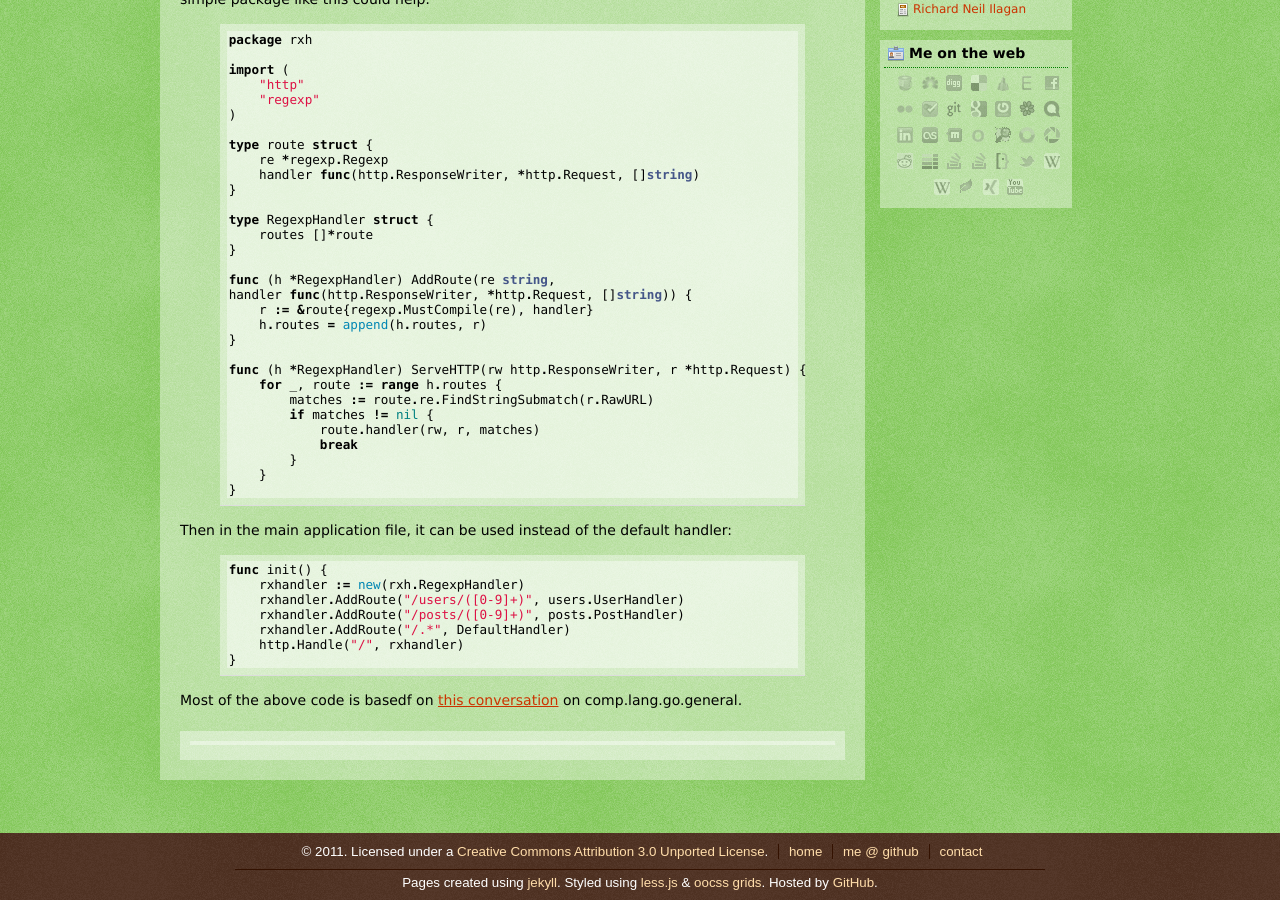
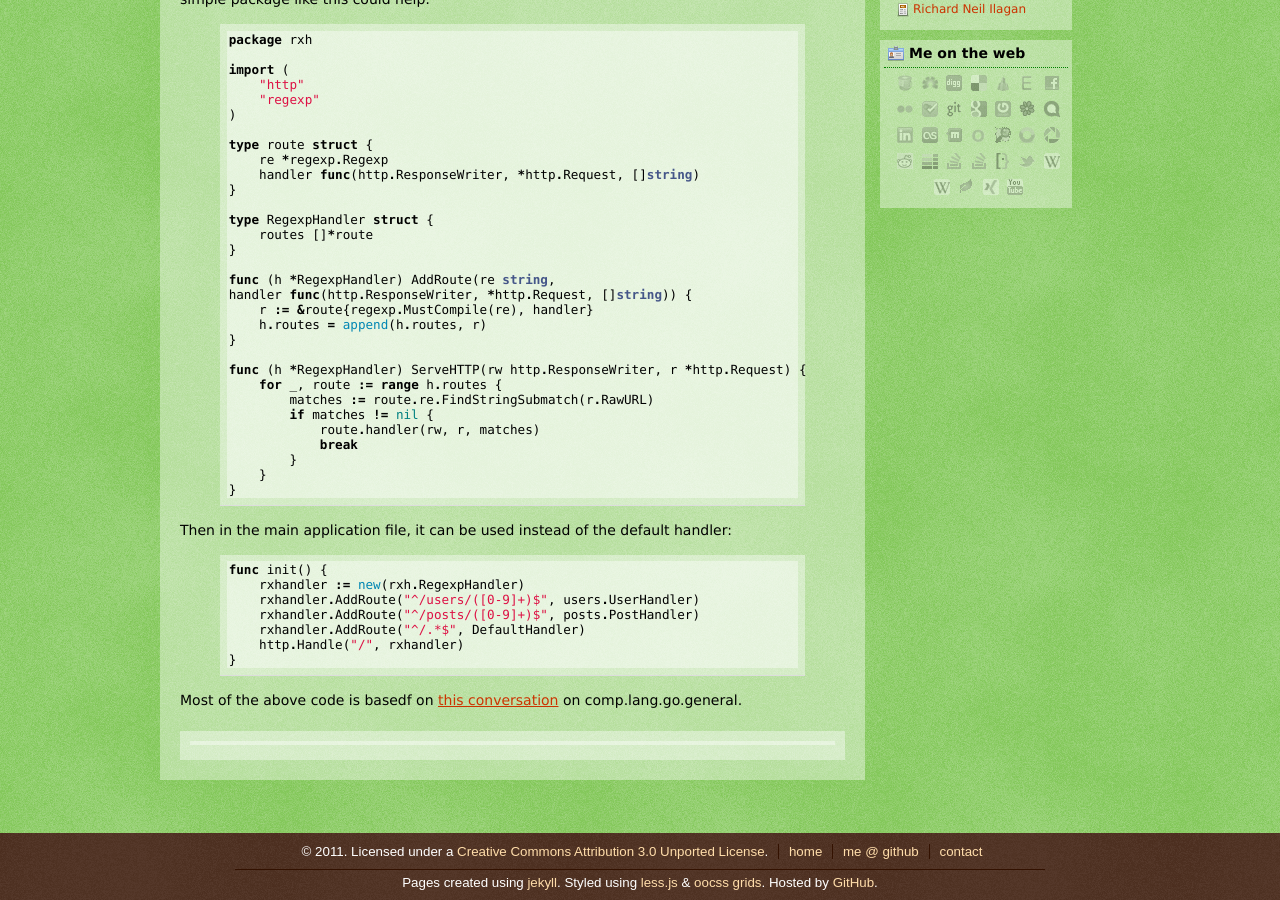
Before and after one commit to attilaolah/attilaolah.github.io, a Jekyll site: the page built from _posts/2011-06-15-google-app-engine-go-url-routes.markdown, in a window 1280 px wide and 900 px high, scrolled down 682 px. Built offline with Jekyll 4.4.1, drawn with Linux system fonts in a browser that asks for light colours; nearby versions of some CDN libraries; comment, search, counter and statistics services are not loaded.

Commit message:
better regexes

```diff
--- a/_posts/2011-06-15-google-app-engine-go-url-routes.markdown
+++ b/_posts/2011-06-15-google-app-engine-go-url-routes.markdown
@@ -72,9 +72,9 @@ Then in the main application file, it can be used instead of the default handler
 {% highlight go %}
 func init() {
     rxhandler := new(rxh.RegexpHandler)
-    rxhandler.AddRoute("/users/([0-9]+)", users.UserHandler)
-    rxhandler.AddRoute("/posts/([0-9]+)", posts.PostHandler)
-    rxhandler.AddRoute("/.*", DefaultHandler)
+    rxhandler.AddRoute("^/users/([0-9]+)$", users.UserHandler)
+    rxhandler.AddRoute("^/posts/([0-9]+)$", posts.PostHandler)
+    rxhandler.AddRoute("^/.*$", DefaultHandler)
     http.Handle("/", rxhandler)
 }
 {% endhighlight %}
```
